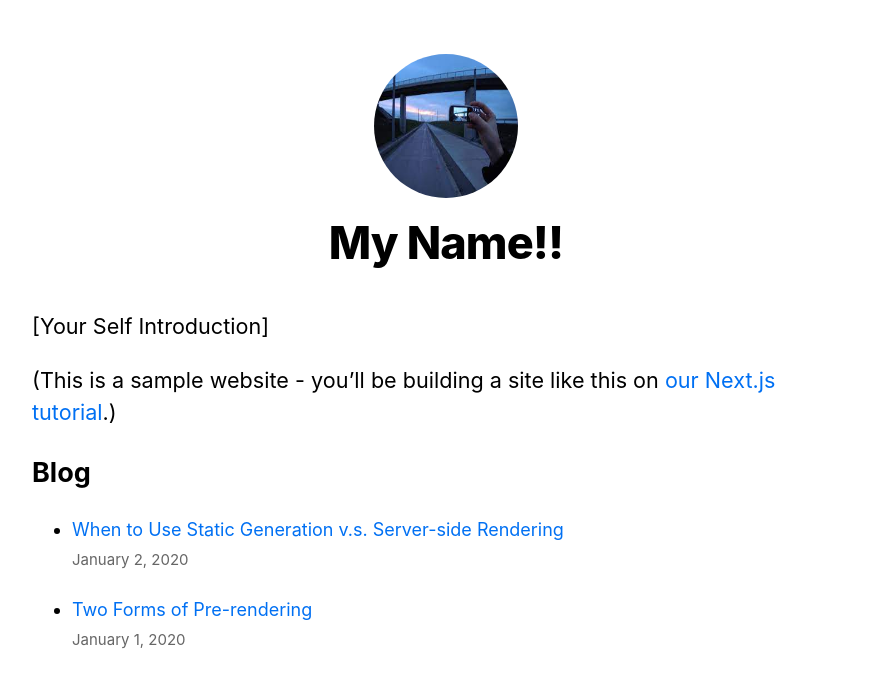
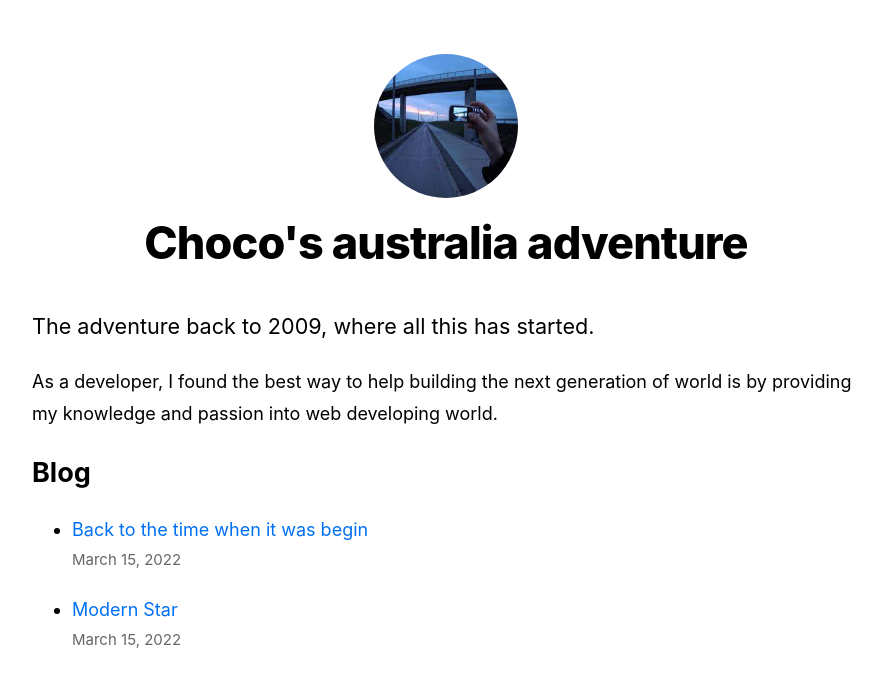
Before and after one commit to trust2065/nextjs, a Next.js app: page / in a window 1280 px wide. Shown: the top 686 px of the page, without its empty margins (194-1076 px from the left). Built offline with nearby package versions, Linux system fonts and the light colour scheme.

Commit message:
chore: update stories

```diff
--- a/components/layout.tsx
+++ b/components/layout.tsx
@@ -4,8 +4,8 @@ import styles from "./layout.module.css";
 import utilStyles from "../styles/utils.module.css";
 import Link from "next/link";
 
-const name = "My Name!!";
-export const siteTitle = "Next.js Sample Website~";
+const name = "Choco's australia adventure";
+export const siteTitle = "The trip and begin...";
 
 export default function Layout({ children, home }: LayoutProps) {
   return (
--- a/pages/index.tsx
+++ b/pages/index.tsx
@@ -23,10 +23,13 @@ export default function Home({ allPostsData }: HomePageProps) {
         <title>{siteTitle}</title>
       </Head>
       <section className={utilStyles.headingMd}>
-        <p>[Your Self Introduction]</p>
+        <p>The adventure back to 2009, where all this has started.</p>
         <p>
-          (This is a sample website - you’ll be building a site like this on{" "}
-          <a href="https://nextjs.org/learn">our Next.js tutorial</a>.)
+          <small>
+            As a developer, I found the best way to help building the next
+            generation of world is by providing my knowledge and passion into
+            web developing world.
+          </small>
         </p>
       </section>
       <section>
--- /dev/null
+++ b/posts/how-this-is-start.md
@@ -0,0 +1,10 @@
+---
+title: 'Back to the time when it was begin'
+date: '2022-03-15'
+---
+
+The story was back to 2017, the time when we were still in Taiwan.
+A man came to visit our city and we had a few chats about where he is from, Australia.
+
+From his talk, we know the country is a **slow pace, friendly, and open-mind** place which deeply attract me. Then we decided to give it a try, and made it fast!
+After a few months of research, we landed Perth, Western Australia.
--- a/posts/pre-rendering.md
+++ /dev/null
@@ -1,11 +0,0 @@
----
-title: 'Two Forms of Pre-rendering'
-date: '2020-01-01'
----
-
-Next.js has two forms of pre-rendering: **Static Generation** and **Server-side Rendering**. The difference is in **when** it generates the HTML for a page.
-
-- **Static Generation** is the pre-rendering method that generates the HTML at **build time**. The pre-rendered HTML is then _reused_ on each request.
-- **Server-side Rendering** is the pre-rendering method that generates the HTML on **each request**.
-
-Importantly, Next.js lets you **choose** which pre-rendering form to use for each page. You can create a "hybrid" Next.js app by using Static Generation for most pages and using Server-side Rendering for others.
--- a/posts/ssg-ssr.md
+++ /dev/null
@@ -1,19 +0,0 @@
----
-title: 'When to Use Static Generation v.s. Server-side Rendering'
-date: '2020-01-02'
----
-
-We recommend using **Static Generation** (with and without data) whenever possible because your page can be built once and served by CDN, which makes it much faster than having a server render the page on every request.
-
-You can use Static Generation for many types of pages, including:
-
-- Marketing pages
-- Blog posts
-- E-commerce product listings
-- Help and documentation
-
-You should ask yourself: "Can I pre-render this page **ahead** of a user's request?" If the answer is yes, then you should choose Static Generation.
-
-On the other hand, Static Generation is **not** a good idea if you cannot pre-render a page ahead of a user's request. Maybe your page shows frequently updated data, and the page content changes on every request.
-
-In that case, you can use **Server-Side Rendering**. It will be slower, but the pre-rendered page will always be up-to-date. Or you can skip pre-rendering and use client-side JavaScript to populate data.
--- /dev/null
+++ b/posts/the-first-local-professional-job.md
@@ -0,0 +1,15 @@
+---
+title: 'Modern Star'
+date: '2022-03-15'
+---
+
+It's grateful that I joined a local firm with a lot of fun and happiness. Modern star is located in northern beaches and is proudly providing educational services includes early childhood services, primary schools programs and toys selling.
+
+The life in Modern star is simple but important. We built and
+
+- maintained multiple websites
+- updated campaigns
+- upgraded to new technologies
+- and collaborated with lovely designers and marketing teams
+
+The team worked perfectly, everyone is contributed their strength and tried to make things works as smooth and efficient as possible. It was the great days that will always in my mind.
```
